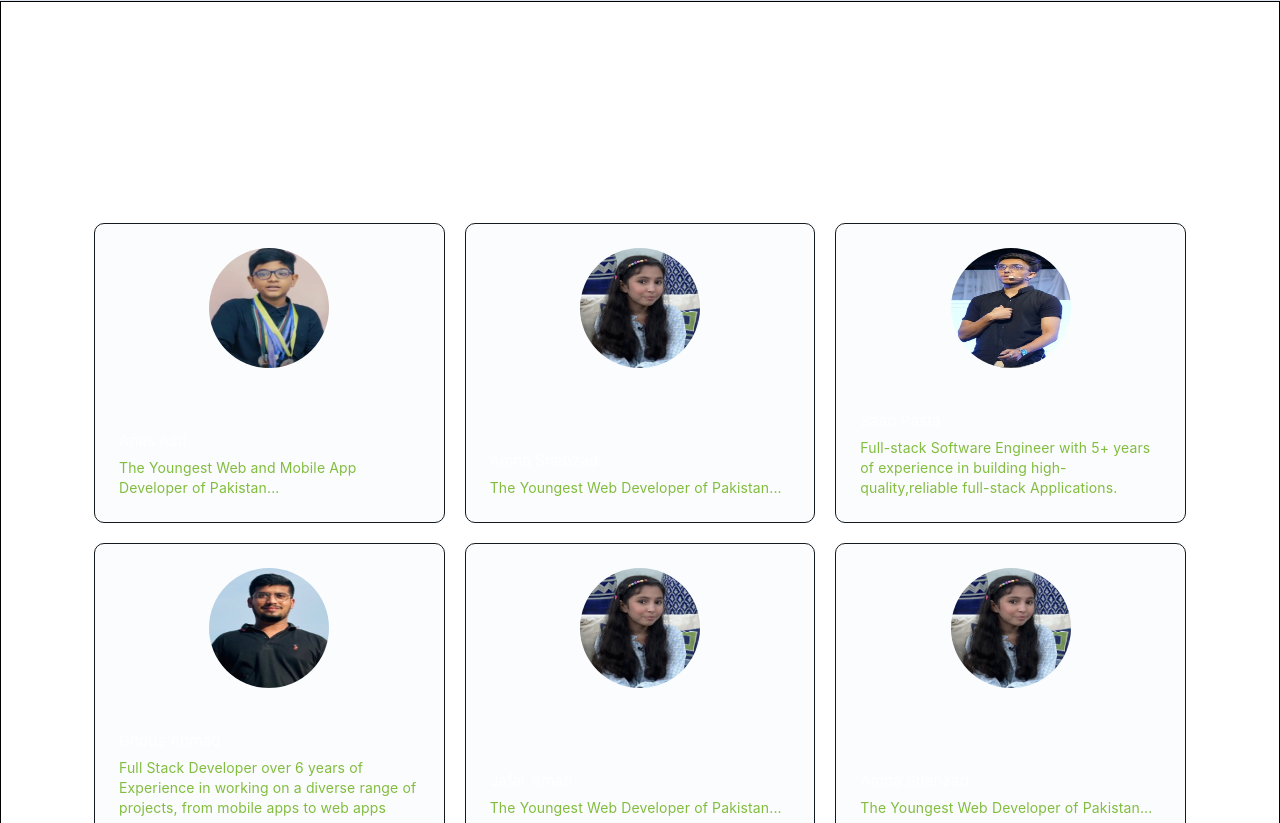
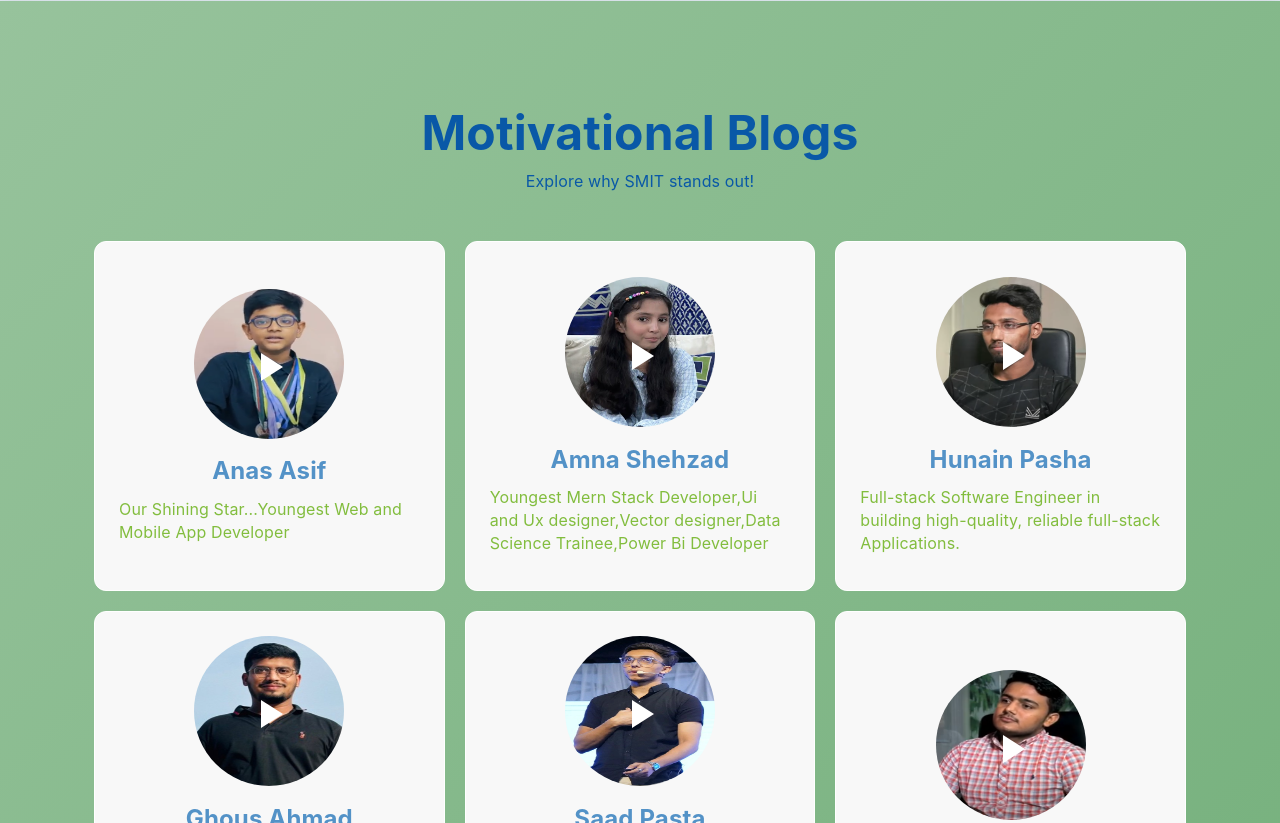
Before and after one commit to sabahunzalah/Student-Portal, a React (Create React App) app: page / in a window 1280 px wide. Shown: the part 3197-4020 px from the top of the page. Built offline with nearby package versions, Linux system fonts and the light colour scheme.

Commit message:
all work done in motivational blogs section

```diff
--- a/src/LandingPage/components/Highlights.js
+++ b/src/LandingPage/components/Highlights.js
@@ -5,30 +5,34 @@
 import Grid from "@mui/material/Grid";
 import Stack from "@mui/material/Stack";
 import Typography from "@mui/material/Typography";
+import PlayArrowIcon from "@mui/icons-material/PlayArrow";
 import Amna_image from "../../assets/images/amna1.png";
 import Anas_image from "../../assets/images/anas .png";
 import Saad_image from "../../assets/images/saad.png";
 import Ghous_image from "../../assets/images/ghous ahmad.png";
+import Hunain_image from "../../assets/images/hunain.png";
+import Dilip_image from "../../assets/images/dilip.png";
 import "./Highlights.css";
 
 const items = [
   {
     icon: Anas_image,
     title: "Anas Asif",
-    description: "The Youngest Web and Mobile App Developer of Pakistan...",
+    description: "Our Shining Star...Youngest Web and Mobile App Developer",
     videoUrl: "https://www.youtube.com/embed/-VIVJzVtiq8", // YouTube embed URL
   },
   {
     icon: Amna_image,
     title: "Amna Shehzad",
-    description: "The Youngest Web Developer of Pakistan...",
+    description:
+      "Youngest Mern Stack Developer,Ui and Ux designer,Vector designer,Data Science Trainee,Power Bi Developer",
     videoUrl: "https://www.youtube.com/embed/rJotBlhaCC0",
   },
   {
-    icon: Saad_image,
-    title: "Saad Pasta",
+    icon: Hunain_image,
+    title: "Hunain Pasha",
     description:
-      "Full-stack Software Engineer with 5+ years of experience in building high-quality,reliable full-stack Applications.",
+      "Full-stack Software Engineer in building high-quality, reliable full-stack Applications.",
     videoUrl: "https://www.youtube.com/embed/6gDfrPOEkIU", // YouTube embed URL
   },
   {
@@ -39,19 +43,18 @@
     videoUrl: "https://www.youtube.com/embed/CPo1aNag0kE",
   },
   {
-    icon: Amna_image,
-    title: "Jafar Aman",
-    description: "The Youngest Web Developer of Pakistan...",
-    videoUrl: "https://www.youtube.com/embed/-VIVJzVtiq8", // YouTube embed URL
+    icon: Saad_image,
+    title: "Saad Pasta",
+    description:
+      "Full-stack Software Engineer with 5+ years of experience.Developed 2 Open Source projects which have over 5000+ stars on GitHub",
+    videoUrl: "https://www.youtube.com/embed/jsap0rbLn5I",
   },
   {
-    icon: Amna_image,
-    title: "Amna Shehzad",
-    description: "The Youngest Web Developer of Pakistan...",
-    videoUrl: "https://www.youtube.com/embed/-VIVJzVtiq8", // YouTube embed URL
+    icon: Dilip_image,
+    title: "Dilip Armani",
+    description: "Full Stack Developer",
+    videoUrl: "https://www.youtube.com/embed/85tn03aEN4U",
   },
-
-  // Other items...
 ];
 
 export default function Highlights() {
@@ -64,9 +67,10 @@
         pt: { xs: 4, sm: 12 },
         pb: { xs: 8, sm: 16 },
         color: "white",
-        bgcolor: "white",
-        border: "1px solid black",
-        // backgroundImage: "linear-gradient(to right, #82bd3e, #4caf50)",
+        background: "linear-gradient(135deg, #97C39C, #75B07C)",
+
+        // background: "linear-gradient(to bottom, #97C39C, #75B07C)", // Updated background
+        boxShadow: "0px 4px 20px rgba(0, 0, 0, 0.1)", // Added box shadow
       }}
     >
       <Container
@@ -84,10 +88,14 @@
             textAlign: { sm: "left", md: "center" },
           }}
         >
-          <Typography component="h1" variant="h4">
+          <Typography
+            component="h1"
+            variant="h4"
+            sx={{ fontSize: "3rem", fontWeight: "bold", color: "#0958A7" }}
+          >
             Motivational Blogs
           </Typography>
-          <Typography variant="body1" sx={{ color: "black.400" }}>
+          <Typography variant="body1" sx={{ color: "#0958A7", fontSize: "1rem" }}>
             Explore why SMIT stands out!
           </Typography>
         </Box>
@@ -99,51 +107,62 @@
                 color="inherit"
                 component={Card}
                 spacing={1}
-                useFlexGap
                 sx={{
                   p: 3,
-                  height: "300px", // Set a specific height for the card
+                  height: "350px",
                   border: "1px solid",
-                  borderColor: "grey.800",
-                  // background: "transparent",
-                  backgroundColor: "white.900",
-                  perspective: "1000px",
-                  //backgroundImage: "linear-gradient(180 deg, #82bd3e, #4caf50)",
+                  borderColor: "#F0F7FE.400",
+                  backgroundColor: "#F8F8F8",
+                  borderRadius: "12px",
+                  display: "flex",
+                  alignItems: "center",
+                  justifyContent: "center",
                 }}
               >
                 <Box
-                  className={`flip-card ${flippedIndex === index ? "flipped" : ""}`}
+                  sx={{ position: "relative", cursor: "pointer" }}
                   onClick={() => setFlippedIndex(flippedIndex === index ? null : index)}
-                  sx={{ cursor: "pointer", height: "100%", width: "100%" }}
                 >
-                  <Box className="flip-card-inner">
-                    <Box className="flip-card-front">
+                  {flippedIndex === index ? (
+                    <iframe
+                      width="100%"
+                      height="100%"
+                      src={`${item.videoUrl}?autoplay=1`}
+                      frameBorder="0"
+                      allow="accelerometer; autoplay; clipboard-write; encrypted-media; gyroscope; picture-in-picture"
+                      allowFullScreen
+                      style={{ borderRadius: "12px" }}
+                    ></iframe>
+                  ) : (
+                    <>
                       <img
                         src={item.icon}
                         alt={item.title}
-                        style={{ width: "120px", height: "120px", borderRadius: "50%" }}
+                        style={{ width: "150px", height: "150px", borderRadius: "50%" }}
                       />
-                    </Box>
-                    <Box className="flip-card-back">
-                      {flippedIndex === index && (
-                        <iframe
-                          width="100%"
-                          height="100%"
-                          src={`${item.videoUrl}?autoplay=1`}
-                          frameBorder="0"
-                          allow="accelerometer; autoplay; clipboard-write; encrypted-media; gyroscope; picture-in-picture"
-                          allowFullScreen
-                          style={{ borderRadius: "12px" }} // Add some styling if needed
-                        ></iframe>
-                      )}
-                    </Box>
-                  </Box>
+                      <PlayArrowIcon
+                        sx={{
+                          position: "absolute",
+                          top: "50%",
+                          left: "50%",
+                          transform: "translate(-50%, -50%)",
+                          color: "white",
+                          fontSize: "3rem",
+                        }}
+                      />
+                    </>
+                  )}
                 </Box>
                 <div>
-                  <Typography fontWeight="larger" gutterBottom>
+                  <Typography
+                    fontWeight="bold"
+                    gutterBottom
+                    align="center"
+                    sx={{ fontSize: "1.5rem", color: "#5392C7" }}
+                  >
                     {item.title}
                   </Typography>
-                  <Typography variant="body2" sx={{ color: "#82BD3E" }}>
+                  <Typography variant="body2" sx={{ color: "#82BD3E", fontSize: "1rem" }}>
                     {item.description}
                   </Typography>
                 </div>
```
Also changed, not shown: src/assets/images/dilip.png (added), src/assets/images/hunain.png (added).
